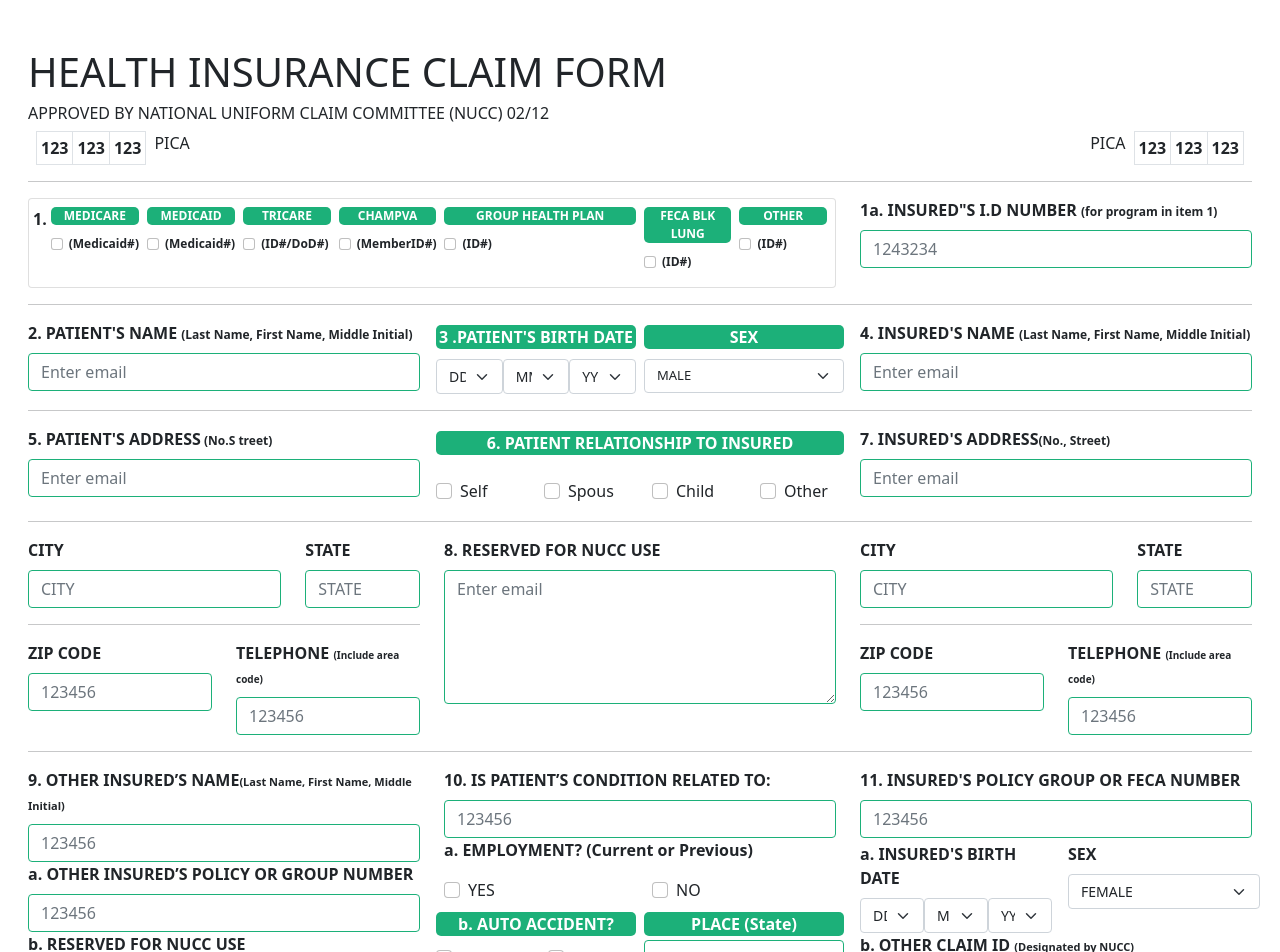
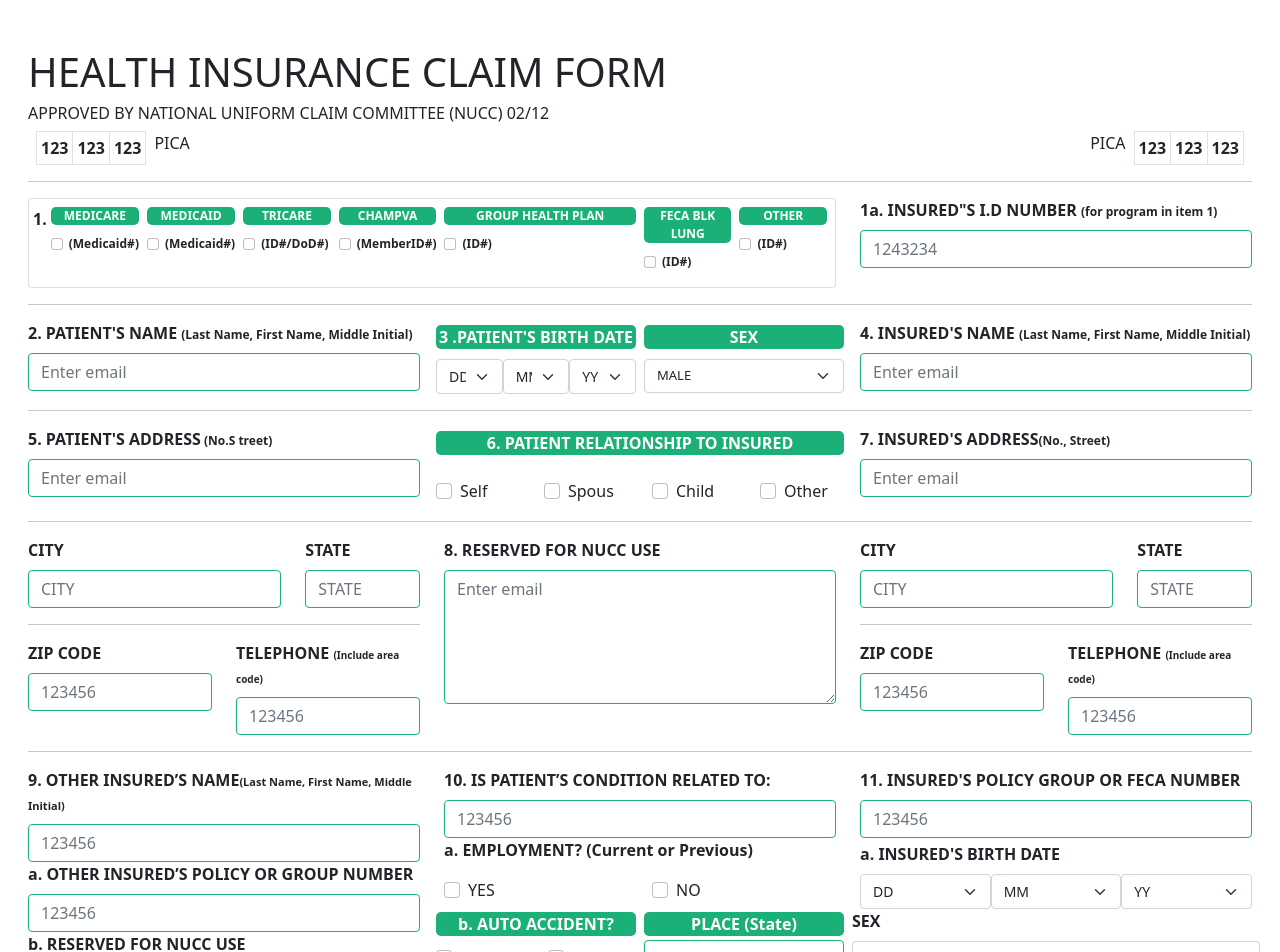
Before and after one commit to sagarashraf/ubo4From, a React (Create React App) app: page /cms in a window 1280 px wide. Shown: the top 952 px of the page. Built offline with nearby package versions, Linux system fonts and the light colour scheme.

Commit message:
birthday issue

```diff
--- a/src/components/cmsclaims/CmsClaimsForm.js
+++ b/src/components/cmsclaims/CmsClaimsForm.js
@@ -532,7 +532,7 @@ export const CmsClaimsForm = (props) => {
 
 							<Col xs={12}>
 								<Row className='pt-1'>
-									<Form.Group as={Col} controlId='formGroupEmail'>
+									<Form.Group as={Col} xs={12} controlId='formGroupEmail'>
 										<Form.Label className=' '>
 											a. INSURED'S BIRTH DATE
 										</Form.Label>
@@ -572,6 +572,7 @@ export const CmsClaimsForm = (props) => {
 									<Form.Group
 										className='px-1'
 										as={Col}
+										xs={12}
 										controlId='formGroupEmail'>
 										<Form.Label className=''>SEX</Form.Label>
 										<Form.Select
```
